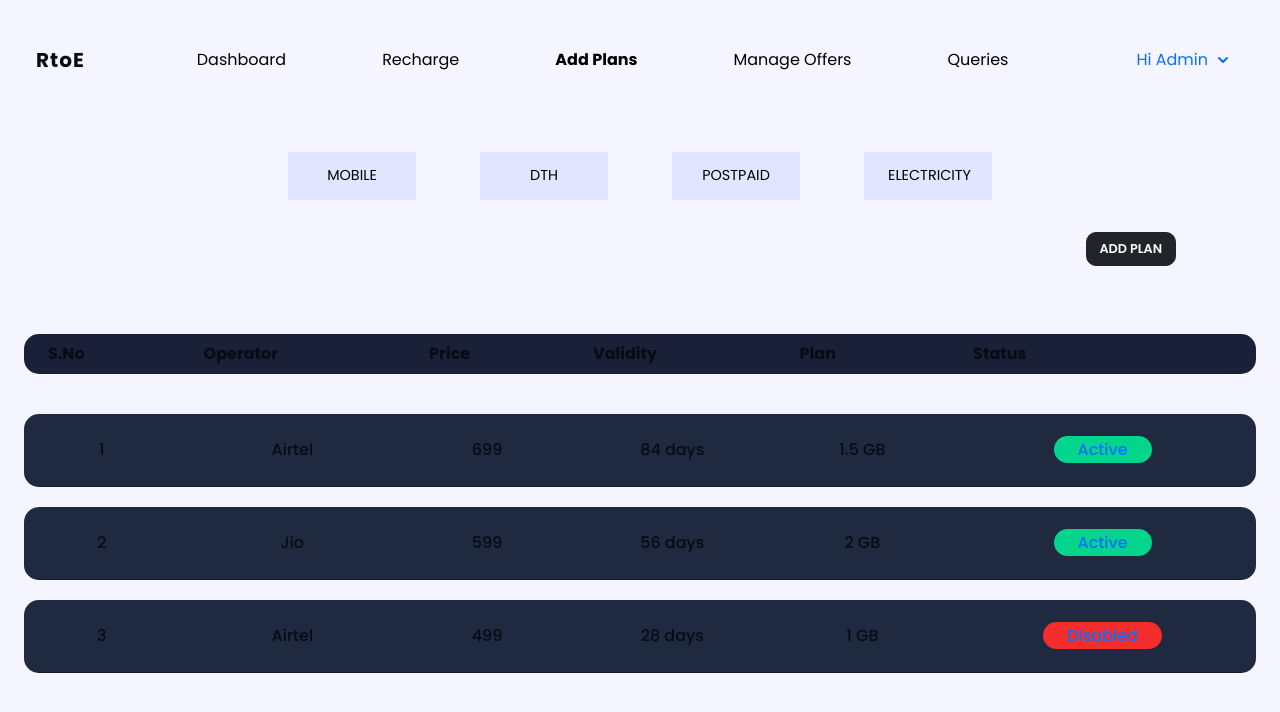
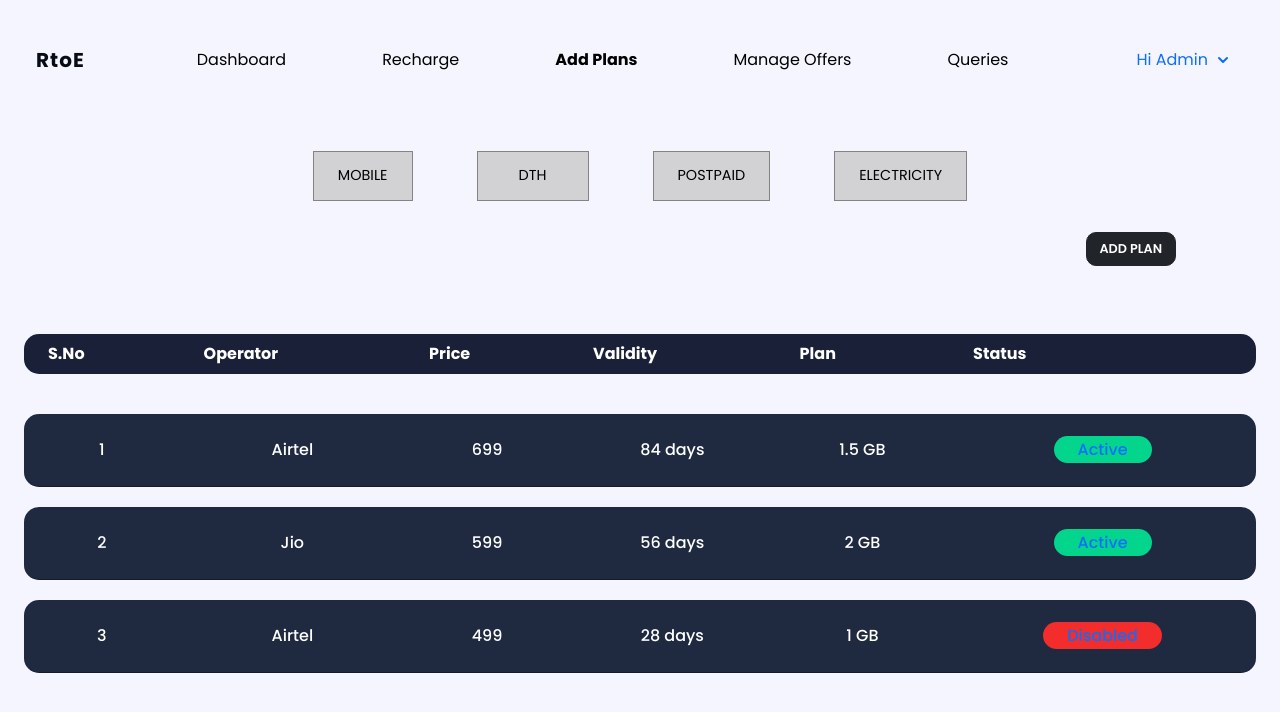
Before and after one commit to sukhesh-vsk/R2E, a React (Vite) app: page /plans in a window 1280 px wide. Shown: the top 712 px of the page. Built offline with nearby package versions, Linux system fonts and the light colour scheme.

Commit message:
Modified some styles

```diff
--- a/src/components/admin/Dashboard/Dashboard.jsx
+++ b/src/components/admin/Dashboard/Dashboard.jsx
@@ -1,6 +1,6 @@
-import React from "react";
+import React from 'react';
 
-import "./Dashboard.css";
+import './Dashboard.css';
 
 export const Dashboard = () => {
   const data = {
@@ -12,7 +12,7 @@ export const Dashboard = () => {
 
   return (
     <section className="container grid grid-cols-12 gap-4 mx-auto">
-      <div className="card-overview col-span-12 px-5 py-4 bg-card-bg rounded-lg">
+      <div className="card-overview col-span-12 px-5 py-4 bg-card-bg rounded-lg border">
         <div className="card-head cols-span-12 px-5">
           <p className="pb-5">Today's Overview</p>
           <hr className="border-current text-dimmed" />
--- a/src/components/admin/ManagePlans/ManagePlans.css
+++ b/src/components/admin/ManagePlans/ManagePlans.css
@@ -1,12 +1,20 @@
 .select-btn {
-    @apply bg-sub-btn;
+    color: #000;
+    background-color: #d2d2d4;
     padding: 0.8rem 1.5rem;
     font-size: 0.9rem;
+    border: #7c7a7ae5 1px solid;
+    /* border-radius: 0px 10px; */
+    transition: padding 0.3s ease-in,
+                background-color 0.1s ease-in-out,
+                border-radius 0.1s ease-in-out;
 }
 
 .select-btn:focus {
-    @apply bg-btn-color;
-    padding: 1rem 1.8rem;
+    color: #fff;
+    background-color: #000;
+    /* border-radius: 10px 0px; */
+    padding: 1.1rem 2rem;
 }
 
 .plan-btns {
--- a/src/components/admin/ManagePlans/ManagePlans.jsx
+++ b/src/components/admin/ManagePlans/ManagePlans.jsx
@@ -1,7 +1,7 @@
-import React, { useState } from 'react'
+import React, { useState } from 'react';
 
-import './ManagePlans.css'
-import { ManagePlanForm } from '../../../utils'
+import './ManagePlans.css';
+import { ManagePlanForm } from '../../../utils';
 
 export const ManagePlans = () => {
   const [isVisible, setIsVisible] = useState("false");
@@ -11,66 +11,66 @@ export const ManagePlans = () => {
   }
 
   const data = {
-    'mobile': [
+    "mobile": [
       {
-        'operator': 'Airtel',
-        'price': '699',
-        'validity': '84 days',
-        'plan': '1.5 GB',
-        'active': 'Active'
+        "operator": "Airtel",
+        "price": "699",
+        "validity": "84 days",
+        "plan": "1.5 GB",
+        "active": "Active"
       },
       {
-        'operator': 'Jio',
-        'price': '599',
-        'validity': '56 days',
-        'plan': '2 GB',
-        'active': 'Active'
+        "operator": "Jio",
+        "price": "599",
+        "validity": "56 days",
+        "plan": "2 GB",
+        "active": "Active"
       },
       {
-        'operator': 'Airtel',
-        'price': '499',
-        'validity': '28 days',
-        'plan': '1 GB',
-        'active': 'Disabled'
+        "operator": "Airtel",
+        "price": "499",
+        "validity": "28 days",
+        "plan": "1 GB",
+        "active": "Disabled"
       }
     ]
   }
 
   return (
-    <section className='container mx-auto'>
-        <div className='plan-btns flex items-center justify-center text-center py-5'>
-            <a className="select-btn caps w-32" href="#">Mobile</a>
-            <a className="select-btn caps w-32" href="#">DTH</a>
-            <a className="select-btn caps w-32" href="#">Postpaid</a>
-            <a className="select-btn caps w-32" href="#">Electricity</a>
+    <section className="container mx-auto">
+        <div className="plan-btns flex items-center justify-center text-center py-5">
+            <a className="select-btn caps" href="#">Mobile</a>
+            <a className="select-btn caps w-28" href="#">DTH</a>
+            <a className="select-btn caps" href="#">Postpaid</a>
+            <a className="select-btn caps" href="#">Electricity</a>
         </div>
-        <div className='flex justify-end'>
-          <button className='btn btn-dark add-plan-btn me-20 caps' onClick={handleAddPlanBtn}>
+        <div className="flex justify-end">
+          <button className="btn btn-dark add-plan-btn me-20 caps" onClick={handleAddPlanBtn}>
             Add Plan
           </button>
         </div>
-        <div className='mt-5'>
-          <table className='table-auto w-full border-separate border-spacing-y-5'>
-            <thead className='plan-table-head' style={{backgroundColor: "#1A2038"}}>
-              <tr className='' >
+        <div className="mt-5">
+          <table className="table-auto w-full border-separate border-spacing-y-5 text-white">
+            <thead className="plan-table-head" style={{backgroundColor: "#1A2038"}}>
+              <tr className="" >
                 <th className="px-4 py-2">S.No</th>
-                <th className='px-4 py-2'>Operator</th>
-                <th className='px-4 py-2'>Price</th>
-                <th className='px-4 py-2'>Validity</th>
-                <th className='px-4 py-2'>Plan</th>
-                <th className='px-4 py-2'>Status</th>
+                <th className="px-4 py-2">Operator</th>
+                <th className="px-4 py-2">Price</th>
+                <th className="px-4 py-2">Validity</th>
+                <th className="px-4 py-2">Plan</th>
+                <th className="px-4 py-2">Status</th>
               </tr>
             </thead>
-            <tbody className='plan-table-body border-separate border-spacing-y-3 text-center'>
+            <tbody className="plan-table-body border-separate border-spacing-y-3 text-center">
               {data.mobile.map((plan, index) => (
                 <tr key={index} style={{backgroundColor: "#1F2A40"}}>
                   <td className="px-4 py-4">{index+1}</td>
-                  <td className='px-4 py-4'>{plan.operator}</td>
-                  <td className='px-4 py-4'>{plan.price}</td>
-                  <td className='px-4 py-4'>{plan.validity}</td>
-                  <td className='px-4 py-4'>{plan.plan}</td>
-                  <td className='px-4 py-4 status-show'>
-                    <span className='text-primary rounded-full px-4' style={{"backgroundColor": (plan.active==="Active")?"#04D58D":"#F32C2C", paddingTop: "0.1rem", paddingBottom: "0.1rem"}}>{plan.active}</span>
+                  <td className="px-4 py-4">{plan.operator}</td>
+                  <td className="px-4 py-4">{plan.price}</td>
+                  <td className="px-4 py-4">{plan.validity}</td>
+                  <td className="px-4 py-4">{plan.plan}</td>
+                  <td className="px-4 py-4 status-show">
+                    <span className="text-primary rounded-full px-4" style={{"backgroundColor": (plan.active==="Active")?"#04D58D":"#F32C2C", paddingTop: "0.1rem", paddingBottom: "0.1rem"}}>{plan.active}</span>
                     </td>
                 </tr>
               ))}
```
